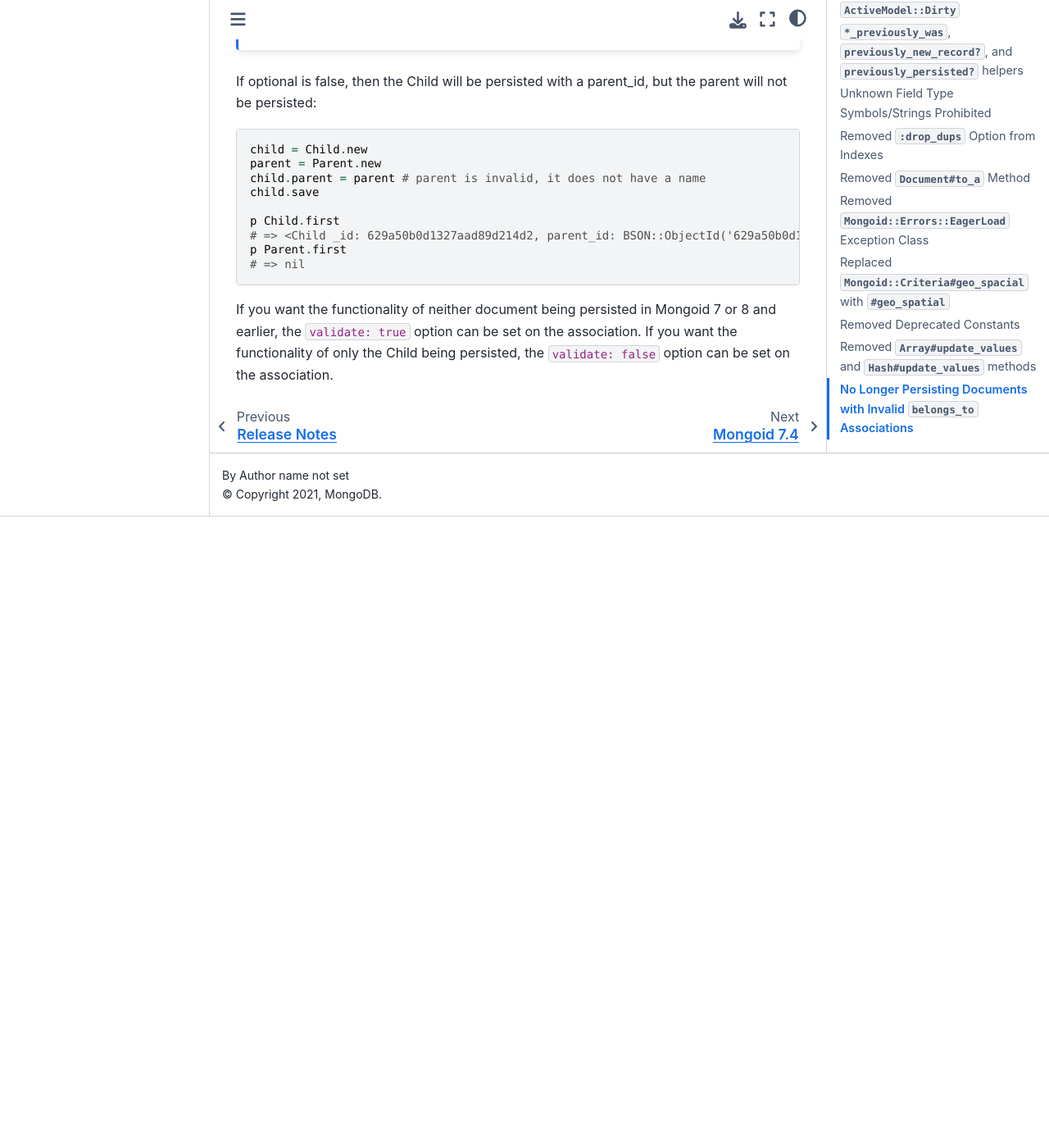
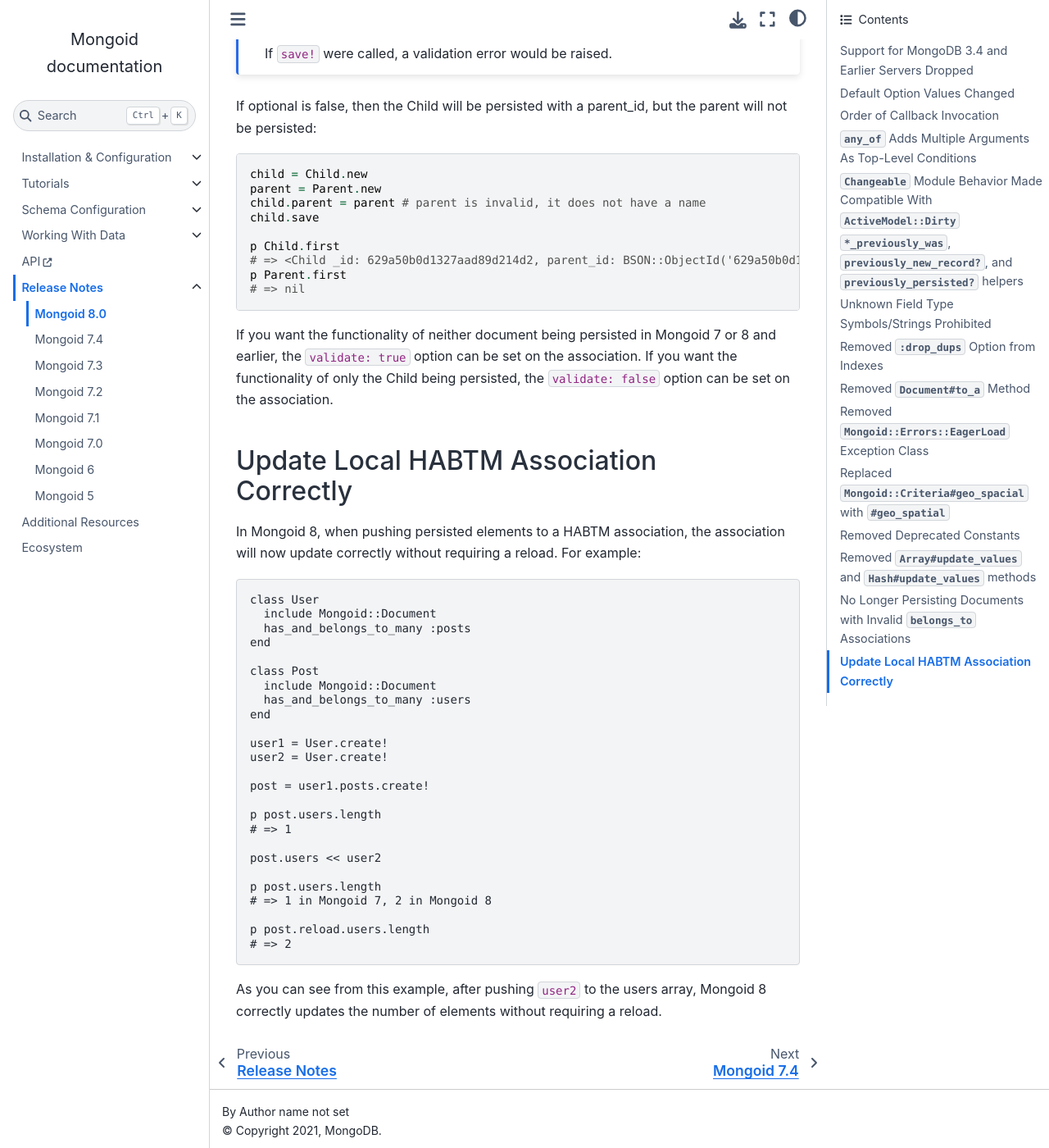
Before and after one commit to i80and/docs-mongoid, a Sphinx documentation site: the page built from docs/release-notes/mongoid-8.0.txt, in a window 1280 px wide and 1400 px high, scrolled down 8568 px. Shown: the whole window at 82% size. Built offline with Sphinx 7.4.7 and the Sphinx Book theme 1.1.4, drawn with Linux system fonts in a browser that asks for light colours; before the commit the page ends 9198 px from its top, so only the background shows below that; some of the changed text lies outside the part shown.

Commit message:
MONGOID-3552 add release note (#5313)

```diff
--- a/docs/release-notes/mongoid-8.0.txt
+++ b/docs/release-notes/mongoid-8.0.txt
@@ -408,3 +408,42 @@ If you want the functionality of neither document being persisted in Mongoid 7 o
 and earlier, the ``validate: true`` option can be set on the association. If
 you want the functionality of only the Child being persisted, the ``validate:
 false`` option can be set on the association.
+
+
+Update Local HABTM Association Correctly
+----------------------------------------
+
+In Mongoid 8, when pushing persisted elements to a HABTM association, the
+association will now update correctly without requiring a reload.
+For example:
+
+.. code::
+
+  class User
+    include Mongoid::Document
+    has_and_belongs_to_many :posts
+  end
+
+  class Post
+    include Mongoid::Document
+    has_and_belongs_to_many :users
+  end
+
+  user1 = User.create!
+  user2 = User.create!
+
+  post = user1.posts.create!
+
+  p post.users.length
+  # => 1
+
+  post.users << user2
+
+  p post.users.length
+  # => 1 in Mongoid 7, 2 in Mongoid 8
+
+  p post.reload.users.length
+  # => 2
+
+As you can see from this example, after pushing ``user2`` to the users array,
+Mongoid 8 correctly updates the number of elements without requiring a reload.
```
